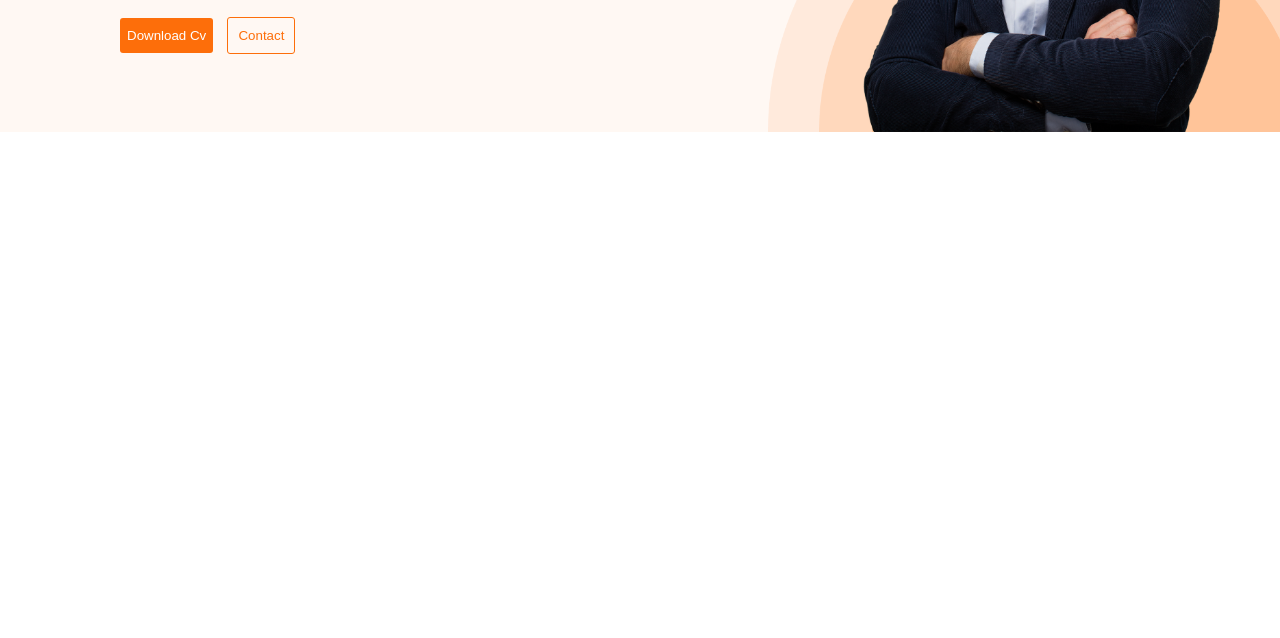
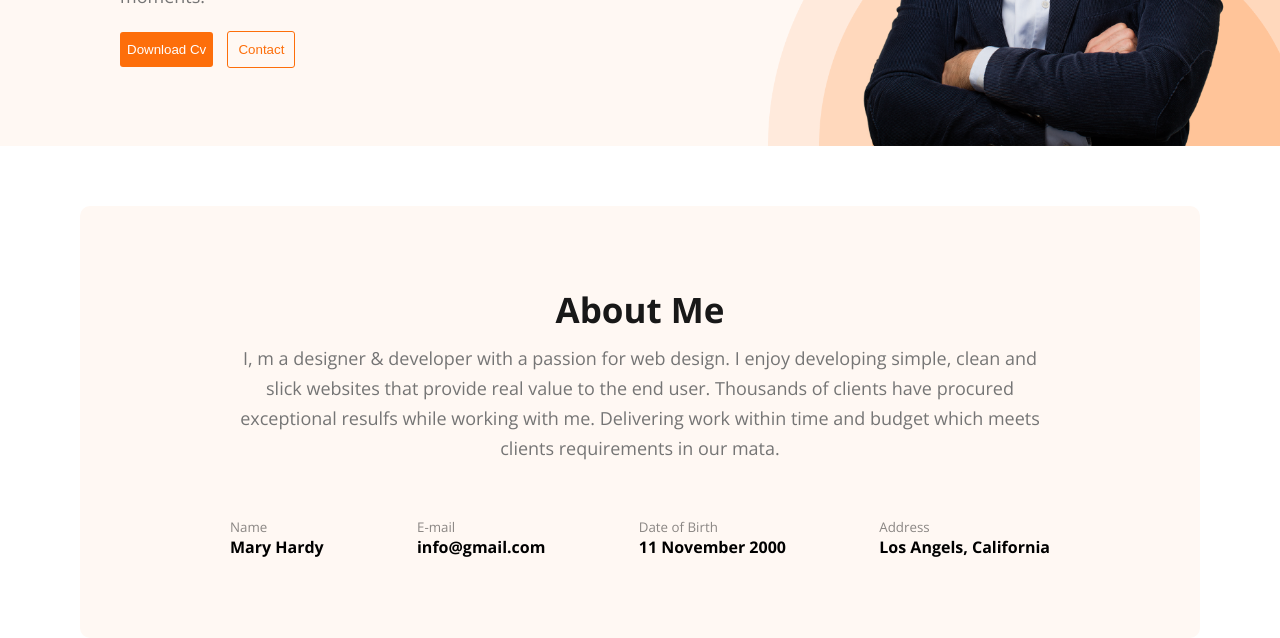
Before and after one commit to xamanDawud/portfolio-website-m5, a plain HTML site: page index.html in a window 1280 px wide. Shown: the part 429-1067 px from the top of the page. Before the commit the page ends 800 px from the top, so only its background shows below. Drawn offline with nearby package versions, Linux system fonts and the light colour scheme.

Commit message:
about section added

```diff
--- a/index.html
+++ b/index.html
@@ -32,9 +32,36 @@
             <img src="images/hardy.png" alt="">
         </div>
     </header>
+    <!-- Heder section end in here  -->
+    <!-- Main section start from here  -->
     <main>
-
+        <section class="about section">
+            <h2 class="cmn-title-tag">About Me</h2>
+            <p class="about-pra">I, m a designer & developer with a passion for web design. I enjoy developing simple,
+                clean and slick websites that provide real value to the end user. Thousands of clients have procured
+                exceptional resulfs while working with me. Delivering work within time and budget which meets clients
+                requirements in our mata.</p>
+            <div class="about-name-section">
+                <span>
+                    <small>Name</small>
+                    <strong>Mary Hardy</strong>
+                </span>
+                <span>
+                    <small>E-mail</small>
+                    <strong>info@gmail.com</strong>
+                </span>
+                <span>
+                    <small>Date of Birth</small>
+                    <strong>11 November 2000</strong>
+                </span>
+                <span>
+                    <small>Address</small>
+                    <strong>Los Angels, California</strong>
+                </span>
+            </div>
+        </section>
     </main>
+    <!-- main section end in here  -->
     <footer>
 
     </footer>
--- a/styles/styles.css
+++ b/styles/styles.css
@@ -13,10 +13,18 @@
   border: none;
   cursor: pointer;
 }
+.cmn-title-tag {
+  color: #181818;
+  text-align: center;
+  font-size: 35px;
+  font-style: normal;
+  font-weight: 700;
+}
 body {
   font-family: "Open Sans", sans-serif;
 }
 
+/* header section start from here  */
 .nav {
   display: flex;
   justify-content: space-between;
@@ -24,6 +32,7 @@ body {
 .nav h2 {
   margin-left: 120px;
   color: #474747;
+  font-size: 35px;
 }
 .nav ul li {
   list-style: none;
@@ -102,3 +111,33 @@ nav ul a {
   padding-left: 10px;
   padding-right: 10px;
 }
+
+/* Header sectin end in here  */
+
+.about {
+  background-color: #fff8f3;
+  margin: 0 auto;
+  margin-top: 60px;
+  padding: 80px 150px;
+  border-radius: 10px;
+  width: 820px;
+}
+.about-pra {
+  color: #757575;
+  text-align: center;
+  font-size: 18px;
+  font-style: normal;
+  font-weight: 400;
+  line-height: 30px;
+  margin: 10px 0px 0px 0px;
+}
+
+.about-name-section {
+  display: flex;
+  justify-content: space-between;
+}
+.about-name-section small {
+  display: block;
+  margin-top: 55px;
+  color: #00000075;
+}
```
